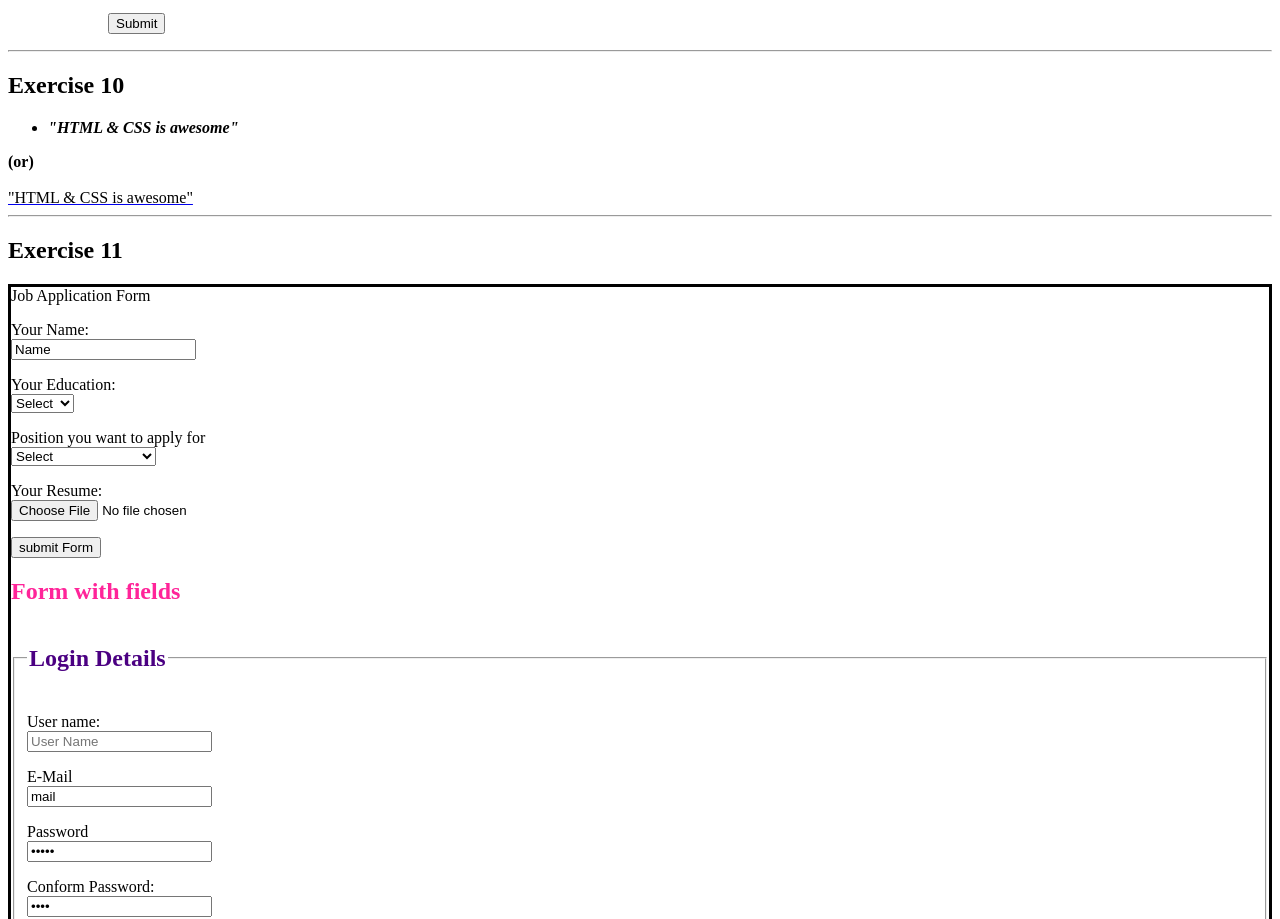
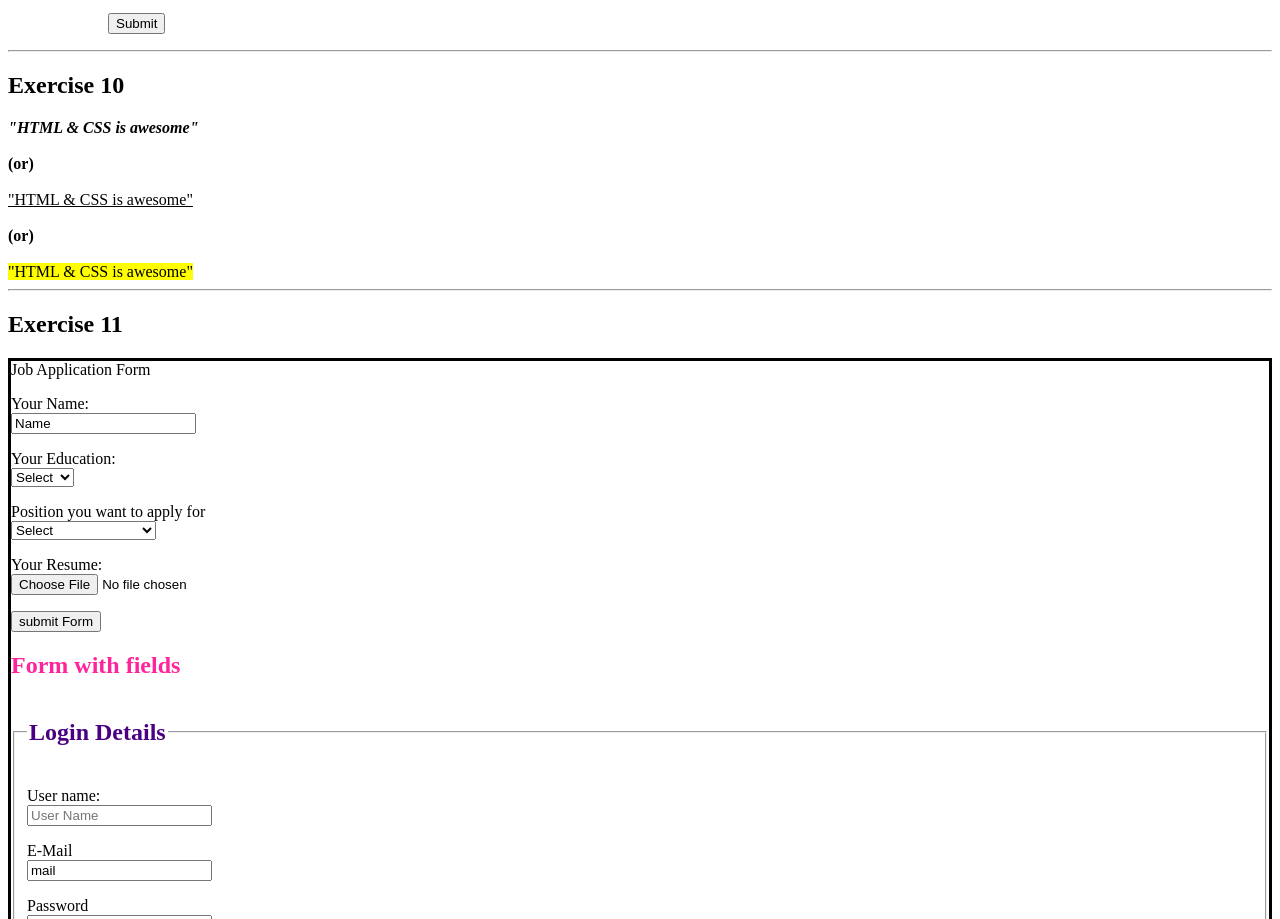
Before and after one commit to Gowtham212088/Html-Task, a plain HTML site: page index.html in a window 1280 px wide. Shown: the part 3065-3984 px from the top of the page. Drawn offline with Linux system fonts and the light colour scheme.

Commit message:
Update index.html

```diff
--- a/index.html
+++ b/index.html
@@ -624,18 +624,17 @@
     </form>
 
     <hr>
-    <h2> Exercise 10 </h2>
+   <h2> Exercise 10 </h2>
 
-    <ul>
-        <li> <b> <i> "HTML & CSS is awesome" </i> </b> </li>
-    </ul>
-    <b> (or) </b> <br>
-    <br>
-    <tr>
-        <td><a href="#">
-                <font color="black"> "HTML & CSS is awesome" </font>
-            </a></td>
-    </tr>
+    <b><i> "HTML & CSS is awesome" </i></b>
+    <br><br>
+    <b> (or) </b>
+    <br> <br>
+    <u color="black"> "HTML & CSS is awesome" </u>
+    <br><br>
+    <b> (or) </b>
+    <br> <br>
+    <mark>"HTML & CSS is awesome"</mark>
     <hr>
 
     <h2> Exercise 11 </h2>
```
